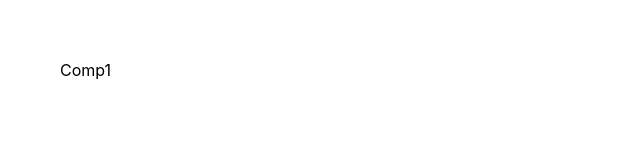
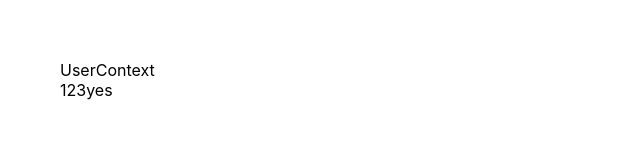
Before and after one commit to dmitrisanzharov/cra-js-axios-redux-router, a React (Create React App) app: page / in a window 1280 px wide. Shown: the top 160 px of the page, without its empty margins (0-640 px from the left). Built offline with nearby package versions, Linux system fonts and the light colour scheme.

Commit message:
all good

```diff
--- a/src/App.js
+++ b/src/App.js
@@ -3,12 +3,14 @@ import "./App.css";
 // components
 import Comp1 from "./components/Comp1/Comp1";
 import Comp2 from "./components/Comp2/Comp2";
+import UserContext from './components/UserContext';
 
 function App() {
 	return (
 		<div className="addPadding">
-			<Comp1 />
+			{/* <Comp1 /> */}
 			{/* <Comp2 /> */}
+			<UserContext />
 		</div>
 	);
 }
--- /dev/null
+++ b/src/components/AnyName.js
@@ -0,0 +1,17 @@
+import React from 'react'
+import {MyContext} from './UserContext';
+
+const AnyName = () => {
+
+    const {tel, name} = React.useContext(MyContext);
+
+
+  return (
+    <div>
+        {tel}
+        {name}
+    </div>
+  )
+}
+
+export default AnyName
--- /dev/null
+++ b/src/components/UserContext.js
@@ -0,0 +1,24 @@
+import React from 'react';
+import AnyName from './AnyName';
+
+export const MyContext = React.createContext(null);
+
+const UserContext = () => {
+
+    const obj ={
+        tel: '123',
+        name: 'yes'
+    }
+
+
+  return (
+
+    <MyContext.Provider value={obj}>
+        <div>UserContext</div>
+        <AnyName />
+    </MyContext.Provider>
+
+  )
+}
+
+export default UserContext
```
